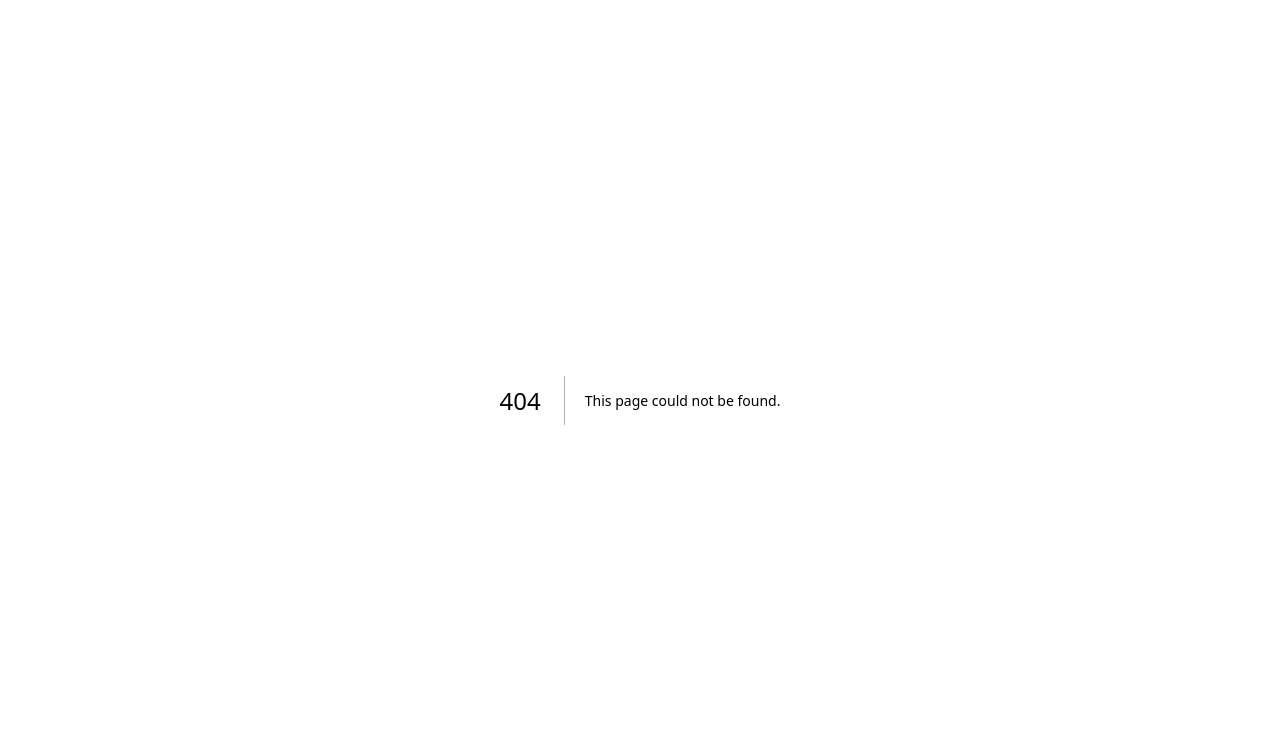
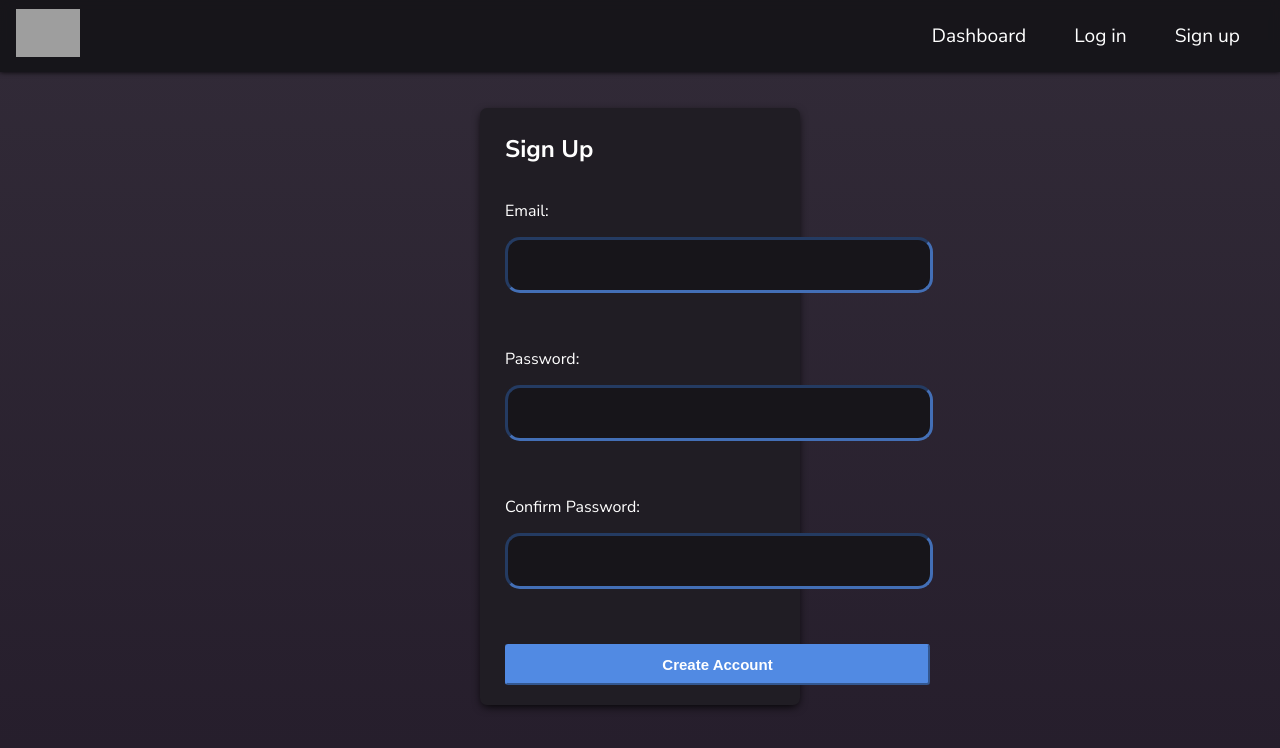
Before and after one commit to BrandonBelardo/r-buildapcsales-tracker, a Next.js app: page /account/signup in a window 1280 px wide. Before the commit this address had no page. Shown: the top 748 px of the page. Built offline with nearby package versions, Linux system fonts and the light colour scheme; grey boxes are pictures that could not be loaded.

Commit message:
Large update: Added login, signup, and dashboard pages, logic not yet implemented

```diff
--- /dev/null
+++ b/components/Auth/AuthForm.js
@@ -0,0 +1,88 @@
+import styled from "styled-components";
+
+export default function AuthForm({ title, onSubmit, buttonText, extraFields = [] }) {
+    return (
+        <CardContainer>
+            <CardForm onSubmit={onSubmit}>
+                <CardTitle>{title}</CardTitle>
+                <FormBlock>
+                    <CardLabel>Email:</CardLabel>
+                    <CardInput type="email" name="email" required />
+                </FormBlock>
+                <FormBlock>
+                    <CardLabel>Password:</CardLabel>
+                    <CardInput type="password" name="password" required />
+                </FormBlock>
+                {extraFields.map((field, index) => (
+                    <FormBlock key={index}>
+                        <CardLabel>{field.label}</CardLabel>
+                        <CardInput type={field.type} name={field.name} required={field.required} />
+                    </FormBlock>
+                ))}
+                <FormSubmit type="submit">{buttonText}</FormSubmit>
+            </CardForm>
+        </CardContainer>
+    );
+}
+
+const CardContainer = styled.div`
+    background-color: #201d24;
+    margin-top: 10vh;
+    width: 25vw;
+    max-height: fit-content;
+    border-radius: 7px;
+    box-shadow: 0px 3px 10px -2px black;
+    padding-bottom: 20px;
+`;
+
+const CardForm = styled.form`
+    display: flex;
+    flex-direction: column;
+    align-items: flex-start;
+`;
+
+const CardTitle = styled.h2`
+    margin: 25px 25px 0px;
+`;
+
+const CardLabel = styled.label`
+    margin: 35px 25px 5px;
+`;
+
+const CardInput = styled.input`
+    display: block;
+    width: 390px;
+    margin: 10px 25px 0px;
+    padding: 16px;
+    border-radius: 15px;
+    border-color: rgb(67, 111, 182);
+    border-width: 3px;
+    color: inherit;
+    background-color: #17151a;
+    font-size: 16px;
+`;
+
+const FormBlock = styled.div`
+    display: flex;
+    flex-direction: column;
+    align-items: flex-start;
+    margin-bottom: 20px;
+`;
+
+const FormSubmit = styled.button`
+    display: block;
+    background-color: rgb(81, 138, 227);
+    padding: 10px 50px;
+    margin: 35px 25px 0px;
+    font-weight: 550;
+    font-size: 15px;
+    border-color: rgb(81, 138, 227);
+    border-radius: 0.2rem;
+    width: 425px;
+    color: inherit;
+    transition: background-color 0.2s;
+
+    &:hover {
+        background-color: rgb(67, 111, 182);
+    }
+`;
--- a/components/Landing/Navbar.js
+++ b/components/Landing/Navbar.js
@@ -1,4 +1,5 @@
 import styled from "styled-components";
+import Link from "next/link";
 
 export default function Navbar() {
     return(
@@ -7,8 +8,9 @@ export default function Navbar() {
                 <NavLogo src ="https://cdn1.iconfinder.com/data/icons/computer-components-6/32/cpu_processor_computer_chip-512.png"/>
             </NavLogoLink>
             <NavLinkContainer>
-                <NavLink href="#">Log in</NavLink>
-                <NavLink href="#">Sign up</NavLink>
+                <NavLink href="/dashboard">Dashboard</NavLink>
+                <NavLink href="/account/login">Log in</NavLink>
+                <NavLink href="/account/signup">Sign up</NavLink>
             </NavLinkContainer>
         </NavContainer>
     );
@@ -32,7 +34,7 @@ const NavContainer = styled.div`
 `;
 
 
-const NavLogoLink = styled.a``;
+const NavLogoLink = styled(Link)``;
 
 const NavLogo = styled.img`
     width: 4rem;
@@ -47,7 +49,7 @@ const NavLinkContainer = styled.nav`
     margin: 1rem;
 `;
 
-const NavLink = styled.a`
+const NavLink = styled(Link)`
     margin: 1.5rem;
     color: inherit;
     font-family: inherit;
--- /dev/null
+++ b/components/Landing/PageContainer.js
@@ -0,0 +1,13 @@
+import styled from "styled-components";
+
+export const PageContainer = styled.div`
+    display: flex;
+    justify-content: center;
+    align-items: flex-start;
+    text-align: center;
+    min-height: 100vh;
+    width: 100%;
+    padding: 20px;
+    box-sizing: border-box;
+
+ `;
--- a/pages/_app.js
+++ b/pages/_app.js
@@ -7,6 +7,8 @@ const GlobalStyle = createGlobalStyle`
         background-color:rgb(50, 43, 56);
         font-family: "Nunito Sans", serif;
         margin: 8px 0px 0px;
+        background: linear-gradient(0deg, rgb(37, 29, 43), rgb(50, 43, 56));
+
     }
 
     a {
@@ -20,21 +22,21 @@ const GlobalStyle = createGlobalStyle`
 
 export default function App({ Component, pageProps }) {
     return (
-    <>
-      <Head>
-            <title>MVP Starter</title>
-            <meta name='description' content='Put a description here about your app'/>
-            <meta name='robots' content='index, follow'/>
-            <link rel="apple-touch-icon" sizes="180x180" href="/favicon_package/apple-touch-icon.png"/>
-            <link rel="icon" type="image/png" sizes="32x32" href="/favicon_package/favicon-32x32.png"/>
-            <link rel="icon" type="image/png" sizes="16x16" href="/favicon_package/favicon-16x16.png"/>
-            <link rel="manifest" href="/favicon_package/site.webmanifest"/>
-            <meta name="msapplication-TileColor" content="#da532c"/>
-            <meta name="theme-color" content="#ffffff"/>
-            <link rel="preconnect" href="https://fonts.googleapis.com"/>
-            <link rel="preconnect" href="https://fonts.gstatic.com" crossorigin/> <link href="https://fonts.googleapis.com/css2?family=Nunito+Sans:ital,opsz,wght@0,6..12,200..1000;1,6..12,200..1000&family=Open+Sans:ital,wght@0,300..800;1,300..800&display=swap" rel="stylesheet"/> </Head>
-      <GlobalStyle/>
-      <Component {... pageProps} ></Component>
-    </>
-  );
+        <>
+            <Head>
+                <title>MVP Starter</title>
+                <meta name='description' content='Put a description here about your app' />
+                <meta name='robots' content='index, follow' />
+                <link rel="apple-touch-icon" sizes="180x180" href="/favicon_package/apple-touch-icon.png" />
+                <link rel="icon" type="image/png" sizes="32x32" href="/favicon_package/favicon-32x32.png" />
+                <link rel="icon" type="image/png" sizes="16x16" href="/favicon_package/favicon-16x16.png" />
+                <link rel="manifest" href="/favicon_package/site.webmanifest" />
+                <meta name="msapplication-TileColor" content="#da532c" />
+                <meta name="theme-color" content="#ffffff" />
+                <link rel="preconnect" href="https://fonts.googleapis.com" />
+                <link rel="preconnect" href="https://fonts.gstatic.com" crossorigin /> <link href="https://fonts.googleapis.com/css2?family=Nunito+Sans:ital,opsz,wght@0,6..12,200..1000;1,6..12,200..1000&family=Open+Sans:ital,wght@0,300..800;1,300..800&display=swap" rel="stylesheet" /> </Head>
+            <GlobalStyle />
+            <Component {...pageProps} ></Component>
+        </>
+    );
 }
--- /dev/null
+++ b/pages/account/signup.js
@@ -0,0 +1,20 @@
+import Navbar from "@/components/Landing/Navbar";
+import { PageContainer } from "@/components/Landing/PageContainer";
+import AuthForm from "@/components/Auth/AuthForm";
+
+export default function SignUp() {
+    return (
+        <>
+            <Navbar />
+            <PageContainer>
+                <AuthForm
+                    title="Sign Up"
+                    buttonText="Create Account"
+                    extraFields={[
+                        { label: "Confirm Password:", type: "password", name: "confirmPassword", required: true }
+                    ]}
+                />
+            </PageContainer>
+        </>
+    );
+}
```
Also changed, not shown: pages/account/login.js (+12 -2 lines), pages/dashboard.js (added, +77 -0 lines), pages/index.js (+9 -19 lines).
